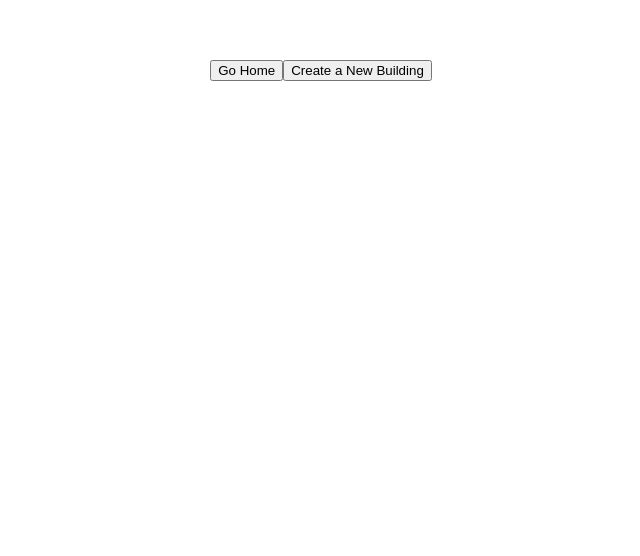
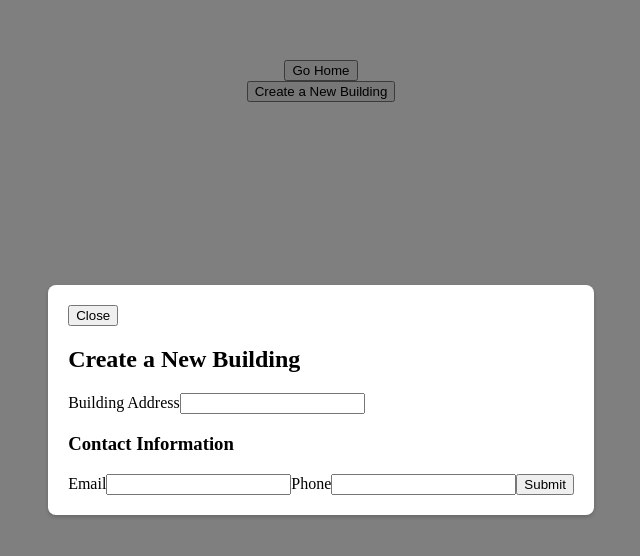
Before and after one commit to danielowenscs/wasy-amo-admin, a Vue app: page /buildings in a window 1280 px wide. Both pictures are taken after a click on the button "Create a New Building". Shown: the top 556 px of the page, without its empty margins (319-959 px from the left). Built offline with nearby package versions, Linux system fonts and the light colour scheme.

Commit message:
added create building form

```diff
--- /dev/null
+++ b/src/components/CreateBuildingForm.vue
@@ -0,0 +1,40 @@
+<template>
+    <div>
+      <h2>Create a New Building</h2>
+      <form @submit.prevent="submitForm">
+        <label for="address">Building Address</label>
+        <input id="address" v-model="buildingAddress" type="text" required />
+
+        <h3>Contact Information</h3>
+        <label for="email">Email</label>
+        <input id="email" v-model="email" type="email" required />
+
+        <label for="phone">Phone</label>
+        <input id="phone" v-model="phone" type="tel" required />
+
+        <button type="submit">Submit</button>
+      </form>
+    </div>
+  </template>
+
+  <script>
+  export default {
+    name: 'CreateBuildingForm',
+    data() {
+        return {
+            buildingAddress: '',
+            email: '',
+            phone: ''
+        }
+    },
+    methods: {
+      submitForm() {
+        // Here you can handle the form submission, e.g., send data to a server
+        console.log('Form submitted:', {
+          buildingAddress: this.buildingAddress,
+          contact: this.contact
+        });
+      }
+    }
+  };
+  </script>
--- a/src/views/Buildings.vue
+++ b/src/views/Buildings.vue
@@ -1,17 +1,63 @@
 <template>
     <button @click="changePage('')">Go Home</button>
-    <button>Create a New Building</button>
+    <div>
+      <button @click="openModal">Create a New Building</button>
+      <teleport to="body">
+        <div v-if="isModalOpen" class="modal-overlay">
+          <div class="modal">
+            <button @click="closeModal">Close</button>
+            <create-building-form />
+          </div>
+        </div>
+      </teleport>
+    </div>
   </template>
 
   <script>
+  import CreateBuildingForm from '../components/CreateBuildingForm.vue';
+
   export default {
     // eslint-disable-next-line vue/multi-word-component-names
     name: 'Buildings', // Provide the name as a string
-    // Other component options
-    methods : {
+    components: {
+      CreateBuildingForm
+    },
+    data() {
+      return {
+        isModalOpen: false
+      };
+    },
+    methods: {
         changePage(path) {
       this.$router.push('/' + path);
+    },
+      openModal() {
+        this.isModalOpen = true;
+      },
+      closeModal() {
+        this.isModalOpen = false;
       }
     }
+  };
+  </script>
+
+  <style scoped>
+  .modal-overlay {
+    position: fixed;
+    top: 0;
+    left: 0;
+    width: 100%;
+    height: 100%;
+    background-color: rgba(0, 0, 0, 0.5);
+    display: flex;
+    align-items: center;
+    justify-content: center;
   }
-</script>
+
+  .modal {
+    background-color: white;
+    padding: 20px;
+    border-radius: 8px;
+    box-shadow: 0 2px 4px rgba(0, 0, 0, 0.2);
+  }
+  </style>
```
Lines whose indentation alone changed are shown as unchanged.
